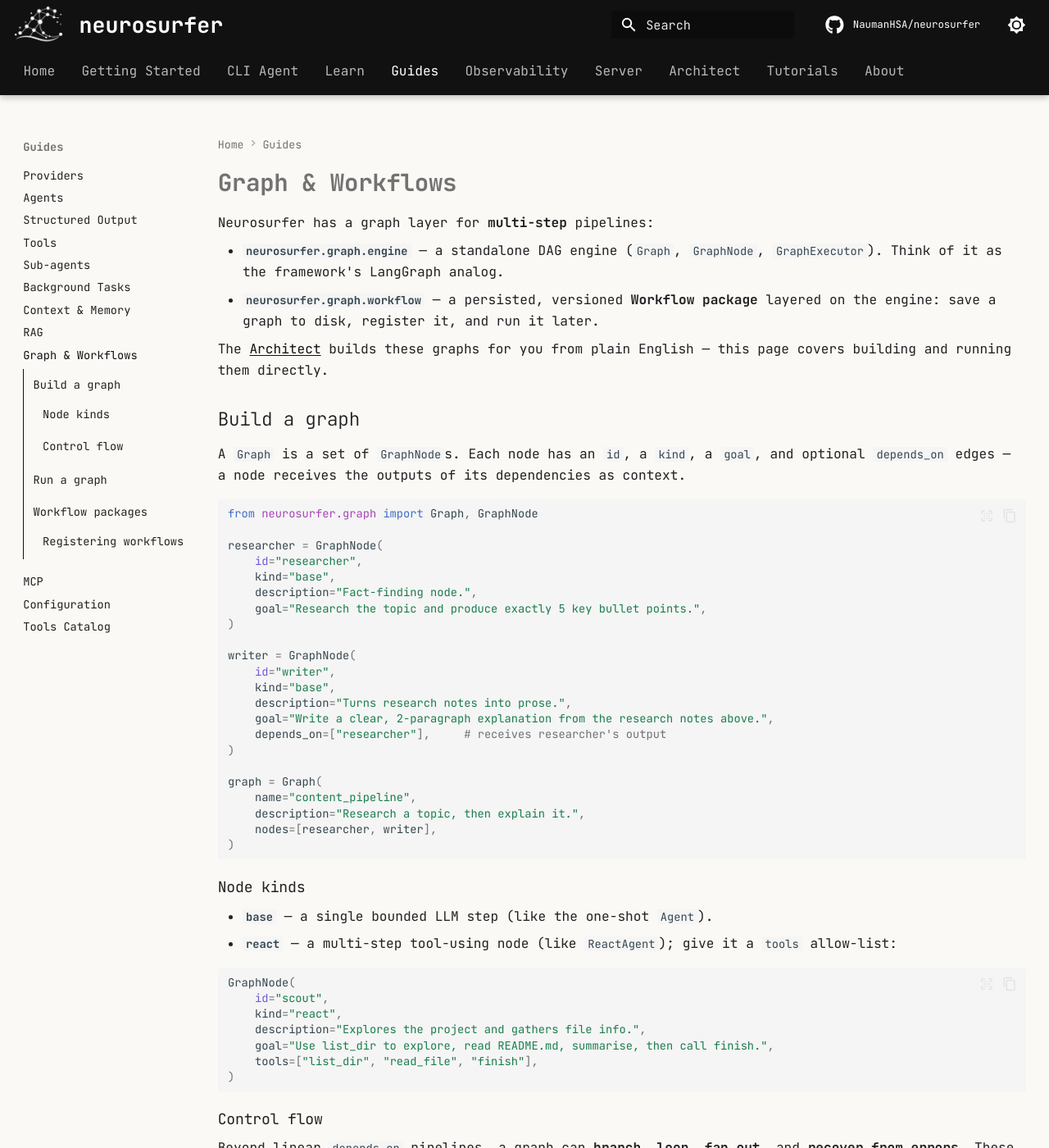
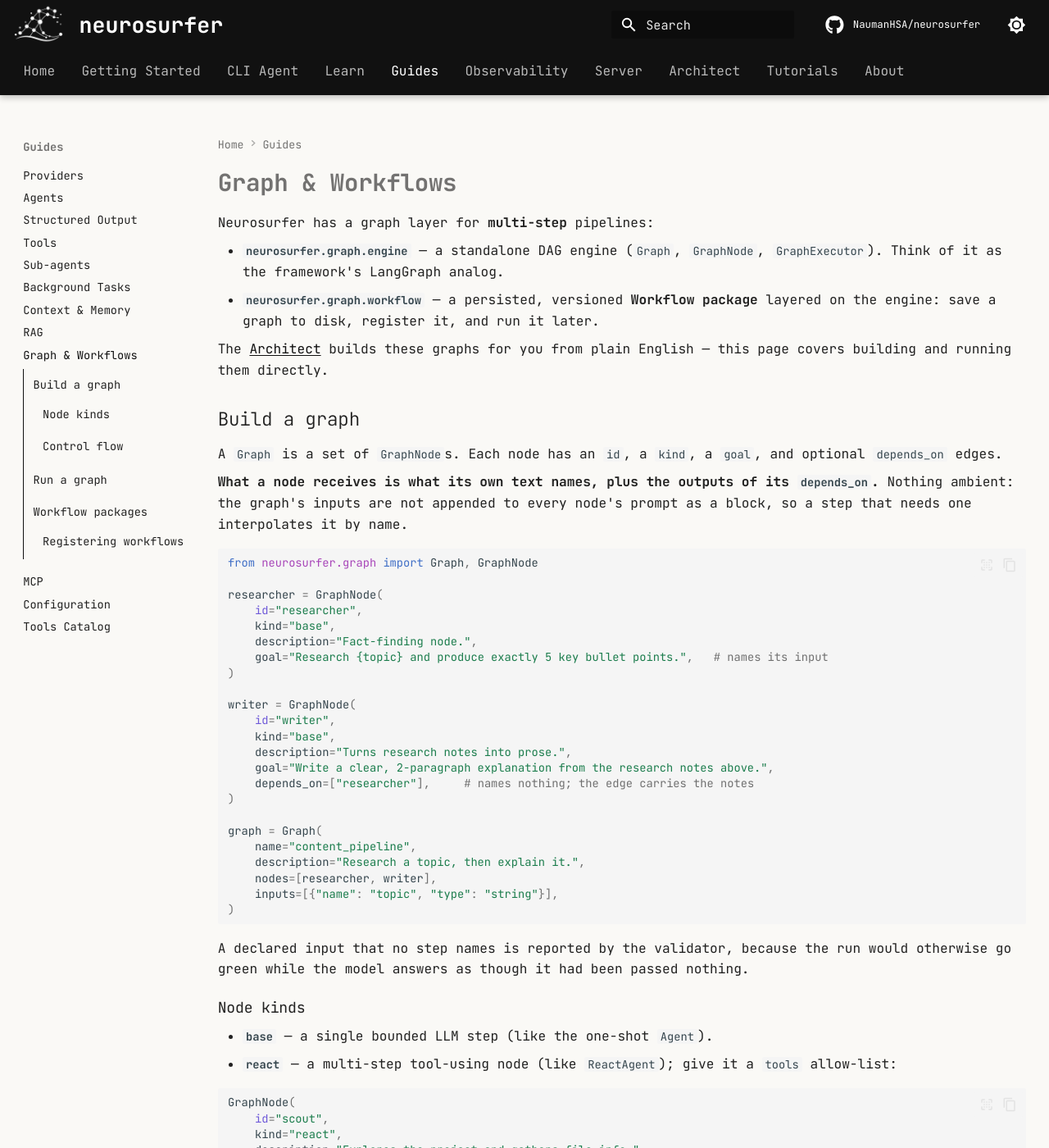
Before and after one commit to NaumanHSA/neurosurfer, an MkDocs documentation site: the page built from docs/guides/graph-workflows.md, in a window 1280 px wide and 1400 px high. Shown: the whole window at 82% size. Built offline with MkDocs 1.6.1 and Material for MkDocs 9.7.7, drawn with Linux system fonts in a browser that asks for light colours; comment, search, counter and statistics services are not loaded; some of the changed text lies outside the part shown.

Commit message:
Tutorials, docs: a node is told what it names, so the examples name it
Every example that passed `user_intent` at run time was written for the ambient
`Inputs:` block, and that block is gone. Tutorial 03's §4 ran green and answered

    Please provide the specific topic you would like me to research

because `content_pipeline` declares no inputs, its goals interpolate nothing,
and nothing was left to carry the topic. §6, §8, §10 and §11 reuse that graph,
so all of them said it. The capstone's `db_analyst` asked for "the user's
question" while naming no placeholder for it.

Not a missing shim: the `User request:` header the notebook described was
written in e748c9a, two days before a4a5259 rewrote the contract. The prose
documented behaviour that had been removed, not behaviour that was meant to
exist — so the examples move to the contract rather than the contract moving
back.

`content_pipeline` now declares `topic` and interpolates it; `writer` still
names nothing and still works, because `depends_on` is the other half of the
rule and worth showing beside the first. §2 and the summary say what a node
receives, and §4 says what happens when you forget — green, and answering as
though you had passed nothing.

Verified end to end on gpt-4o-mini: §4 returns the attention-mechanism bullets,
§7's router takes refund and escalate correctly, and the map returns Mixed and
Positive for the two reviews.

Co-Authored-By: Claude Opus 5 <noreply@anthropic.com>

````diff
--- a/docs/guides/graph-workflows.md
+++ b/docs/guides/graph-workflows.md
@@ -13,7 +13,11 @@ building and running them directly.
 ## Build a graph
 
 A `Graph` is a set of `GraphNode`s. Each node has an `id`, a `kind`, a `goal`, and optional
-`depends_on` edges — a node receives the outputs of its dependencies as context.
+`depends_on` edges.
+
+**What a node receives is what its own text names, plus the outputs of its
+`depends_on`.** Nothing ambient: the graph's inputs are not appended to every
+node's prompt as a block, so a step that needs one interpolates it by name.
 
 ```python
 from neurosurfer.graph import Graph, GraphNode
@@ -22,7 +26,7 @@ researcher = GraphNode(
     id="researcher",
     kind="base",
     description="Fact-finding node.",
-    goal="Research the topic and produce exactly 5 key bullet points.",
+    goal="Research {topic} and produce exactly 5 key bullet points.",   # names its input
 )
 
 writer = GraphNode(
@@ -30,15 +34,20 @@ writer = GraphNode(
     kind="base",
     description="Turns research notes into prose.",
     goal="Write a clear, 2-paragraph explanation from the research notes above.",
-    depends_on=["researcher"],     # receives researcher's output
+    depends_on=["researcher"],     # names nothing; the edge carries the notes
 )
 
 graph = Graph(
     name="content_pipeline",
     description="Research a topic, then explain it.",
     nodes=[researcher, writer],
+    inputs=[{"name": "topic", "type": "string"}],
 )
 ```
+
+A declared input that no step names is reported by the validator, because the
+run would otherwise go green while the model answers as though it had been
+passed nothing.
 
 ### Node kinds
 
@@ -124,7 +133,7 @@ imports, no attribute access. Read state as `inputs.x`, `nodes.<id>`, `vars.<nam
 from neurosurfer.graph import GraphExecutor
 
 executor = GraphExecutor(graph, provider=provider)
-result = executor.run({"user_intent": "Explain how attention works in Transformers"})
+result = executor.run({"topic": "how attention works in Transformers"})
 
 print(result.execution_summary())
 print("succeeded:", result.succeeded)
@@ -145,7 +154,7 @@ pkg = load_package(pkg_dir)
 print(pkg.name, pkg.version, [n.id for n in pkg.graph.nodes])
 
 runner = WorkflowRunner(provider, cwd=repo_root)   # cwd = working dir for tool contexts
-result = runner.run(pkg, inputs={"user_intent": "Explain gradient descent"})
+result = runner.run(pkg, inputs={"topic": "gradient descent"})
 
 print(result.execution_summary())
 print(result.final.get("writer", "(none)"))        # output of the 'writer' node
@@ -162,7 +171,7 @@ registry = WorkflowRegistry()
 pkg = registry.get("content_pipeline")
 
 result = WorkflowRunner(provider, cwd=repo_root).run(
-    pkg, inputs={"user_intent": "RNNs vs Transformers"},
+    pkg, inputs={"topic": "RNNs vs Transformers"},
 )
 ```
 
````
Also changed, not shown: docs/architect/building.md (+4 -1 lines), 2 other files.
